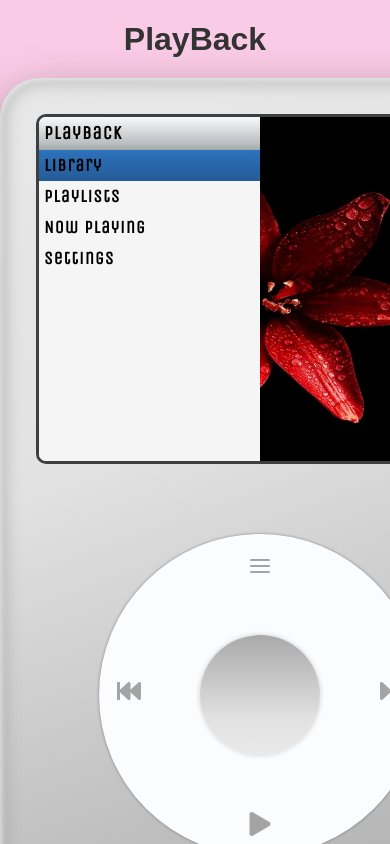
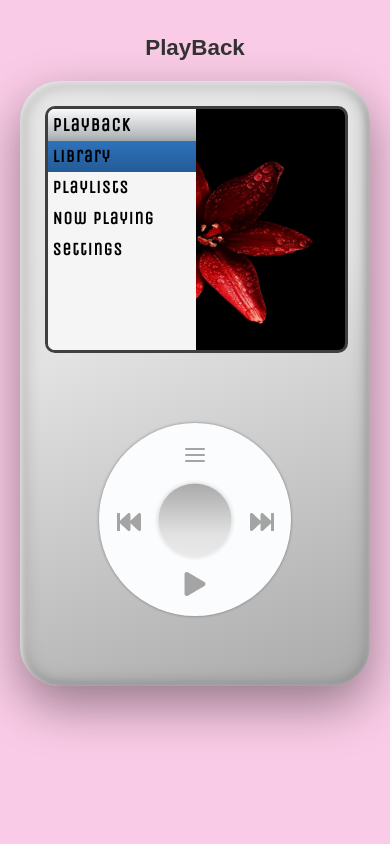
Before and after one commit to Nikki7150/playback, a React (Vite) app: page / in a window 390 px wide. Built offline with nearby package versions, Linux system fonts and the light colour scheme; no server answers; a web font is replaced by a local one.

Commit message:
added last media responsiveness

```diff
--- a/src/components/ClickWheel.jsx
+++ b/src/components/ClickWheel.jsx
@@ -24,26 +24,21 @@ function ClickWheel({ currentScreen, setCurrentScreen, selectedMenu, setSelected
         return Math.atan2(dy, dx) * (180 / Math.PI); // Convert radians to degrees
     };
 
-    const handleMouseDown = (e) => {
+    const handlePointerDown = (e) => {
         isDragging.current = true;
         prevAngle.current = getAngle(e.clientX, e.clientY);
         accumulatedRotation.current = 0;
     };
 
-    const handleMouseMove = (e) => {
+    const handlePointerMove = (e) => {
         if (!isDragging.current) return;
-
         const currentAngle = getAngle(e.clientX, e.clientY);
         let difference = currentAngle - prevAngle.current;
-
         if (difference > 180) difference -= 360;
         else if (difference < -180) difference += 360;
-
         accumulatedRotation.current += difference;
         prevAngle.current = currentAngle;
-
         const threshold = 25; // degrees
-
         if (accumulatedRotation.current > threshold) {
             moveSelection(1); // Move selection down
             accumulatedRotation.current = 0;
@@ -53,7 +48,7 @@ function ClickWheel({ currentScreen, setCurrentScreen, selectedMenu, setSelected
         }
     };
 
-    const handleMouseUp = () => {
+    const handlePointerUp = () => {
         isDragging.current = false;
     };
 
@@ -225,10 +220,10 @@ function ClickWheel({ currentScreen, setCurrentScreen, selectedMenu, setSelected
         <div
             className="click-wheel"
             ref={wheelRef}
-            onMouseDown={handleMouseDown}
-            onMouseMove={handleMouseMove}
-            onMouseUp={handleMouseUp}
-            onMouseLeave={handleMouseUp}
+            onPointerDown={handlePointerDown}
+            onPointerMove={handlePointerMove}
+            onPointerUp={handlePointerUp}
+            onPointerLeave={handlePointerUp}
         >
             <div className="glow-top"></div>
             <div className="glow-right"></div>
--- a/src/components/SongList.jsx
+++ b/src/components/SongList.jsx
@@ -23,7 +23,7 @@ function SongList({ songs, setCurrentSong, setCurrentScreen, selectedItem, setSe
                     }}
                 >
                     {song.albumArt && <img src={song.albumArt} alt="Album Art" className="album-art" />}
-                    {song.title} - {song.artist}
+                    <span className="song-title-text">{song.title} - {song.artist}</span>
                     {song.duration && <span className="song-duration">{Math.floor(song.duration / 60)}:{String(Math.floor(song.duration % 60)).padStart(2, '0')}</span>}
                 </li>
             ))}
--- a/src/styles/ipod.css
+++ b/src/styles/ipod.css
@@ -10,11 +10,13 @@
 /*------------------------------------------------- IPOD.JSX -------------------------------------------------*/
 .ipod-container {
   width: 100%;
-  height: 100vh;
+  min-height: 100vh;
   display: block;
   justify-content: center;
   align-items: center;
   position: relative;
+  padding: 20px;
+  box-sizing: border-box;
 }
 
 h1 {
@@ -25,8 +27,10 @@ h1 {
 }
 
 .ipod {
-  width: 520px;
-  height: 860px;
+  width: clamp(280px, 90vw, 520px);
+  height: clamp(460px, 155vw, 860px);
+  max-width: 100%;
+  aspect-ratio: 520 / 860;
   background: linear-gradient(160deg, color-mix(in srgb, var(--ipod-color) 80%, white) 0%, var(--ipod-color) 40%, color-mix(in srgb, var(--ipod-color) 75%, black) 100%);
   border-radius: 40px;
   box-shadow:
@@ -38,9 +42,9 @@ h1 {
     inset -2px -3px 8px color-mix(in srgb, var(--ipod-color) 65%, black),
     /* subtle inner rim all around */
     inset 0 0 20px color-mix(in srgb, var(--ipod-color) 65%, black);
-
   margin: 0 auto;
   overflow: hidden;
+  position: relative;
 }
 
 /*------------------------------------------------- SCREEN.JSX -------------------------------------------------*/
@@ -54,12 +58,9 @@ h1 {
   border: 3px solid #3d3f40;
   color: var(--font-color);
   border-radius: 10px;
-
   display: block;
-  margin: 36px;
-
+  margin: 7%;
   overflow: hidden;
-
   font-family: var(--font-family) !important;
   line-height: 1.2;
 }
@@ -239,13 +240,15 @@ h1 {
 .click-wheel:has(.backward-button:active) .glow-left { opacity: 1; }
 
 .click-wheel {
-  width: 322px;
-  height: 322px;
+  width: clamp(180px, 55%, 322px);
+  aspect-ratio: 1 / 1;
+  height: auto;
   background: #fafcfd;
   border-radius: 50%;
   position: relative;
   box-shadow:  0 0 3px rgba(0, 0, 0, 0.4);
-  margin: 70px auto;
+  margin: 20% auto;
+  touch-action: none;
 }
 
 .button {
@@ -307,8 +310,9 @@ h1 {
 }
 
 .center-button {
-  width: 120px;
-  height: 120px;
+  width: 38%;
+  aspect-ratio: 1 / 1;
+  height: auto;
   background: linear-gradient(180deg, color-mix(in srgb, var(--ipod-color) 75%, black) 0%, var(--ipod-color) 70%, color-mix(in srgb, var(--ipod-color) 75%, white) 100%);
   border-radius: 50%;
   box-shadow:  0 0 5px #cdcfce;
@@ -353,8 +357,8 @@ h1 {
 }
 
 .album-pic {
-  width: 190px;
-  height: 190px;
+  width: clamp(80px, 35vw, 190px);
+  height: clamp(80px, 35vw, 190px);
   margin-right: 10px;
   border: 1px solid #ccc;
 }
@@ -382,7 +386,9 @@ h1 {
 .progress-bar {
   width: 100%;
   height: 10px;
-  background-color: #e0e0e0;
+  min-height: 10px;
+  flex-shrink: 0;
+  background-color: #cccccc;
   border-radius: 5px;
   overflow: hidden;
   margin-bottom: 10px;
@@ -435,6 +441,22 @@ h1 {
   display: flex;
   align-items: center;
   padding: 5px;
+  overflow: hidden;
+}
+
+.song-item span,
+.song-item {
+  white-space: nowrap;
+  overflow: hidden;
+  text-overflow: ellipsis;
+}
+
+.song-title-text {
+  flex: 1;
+  min-width: 0;
+  white-space: nowrap;
+  overflow: hidden;
+  text-overflow: ellipsis;
 }
 
 .song-item.active {
@@ -635,3 +657,36 @@ button {
   background-color: #696969;
   color: white;
 }
+
+/*----------------------------------------------- MEDIA RESPONSIVE -------------------------------------------------*/
+@media (max-width: 480px) {
+  h1 {
+    font-size: 1.4rem;
+  }
+
+  .ipod {
+    width: 92vw;
+  }
+
+  .now-playing {
+    padding: 6px;
+  }
+
+  .song-info h4 {
+    font-size: 15px;
+    margin: 5px;
+  }
+
+  .song-info p {
+    font-size: 13px;
+    margin: 5px;
+  }
+
+  .song-details {
+    margin-bottom: 2%;
+  }
+
+  .progress-bar {
+    margin-bottom: 2%;
+  }
+}
```
